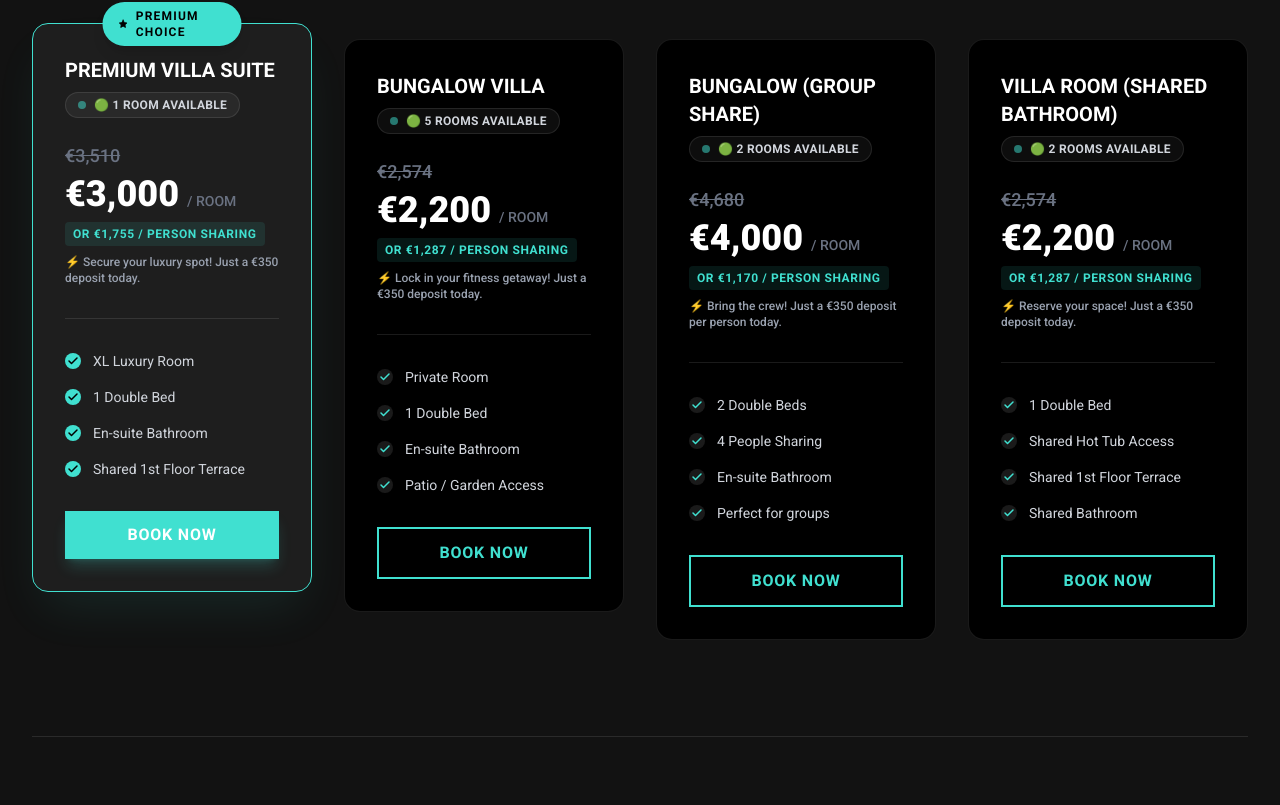
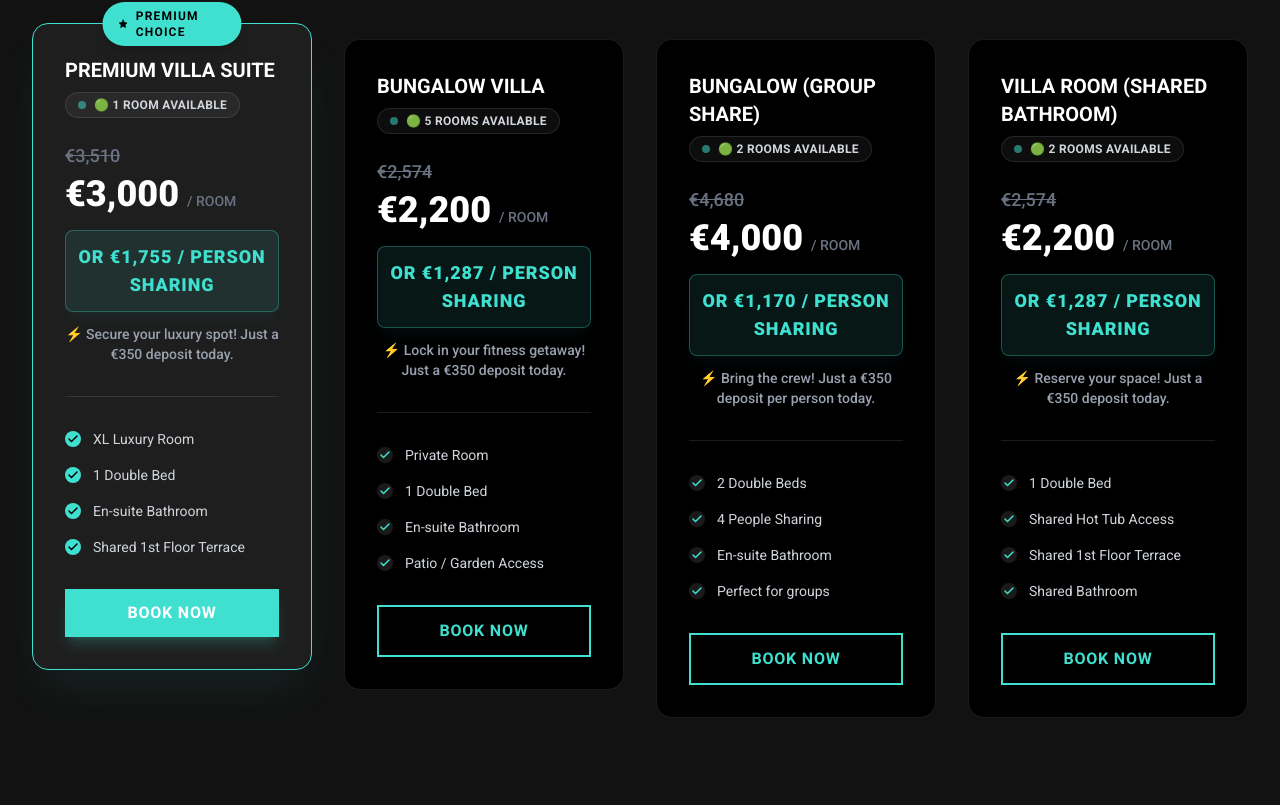
Before and after one commit to spiderfranlee/The-Reset-Guys, a React (Vite) app: page / in a window 1280 px wide. Shown: the part 10361-11166 px from the top of the page. Built offline with nearby package versions, Linux system fonts and the light colour scheme.

Commit message:
feat: Enhance pricing display and SEO meta tags
Updates the pricing section with improved layout and styling for better readability and visual appeal. Also, adds comprehensive SEO and social media meta tags to the landing page for improved discoverability and sharing.

```diff
--- a/components/Pricing.tsx
+++ b/components/Pricing.tsx
@@ -177,17 +177,19 @@ const Pricing: React.FC = () => {
                 </div>
 
                 <div className="mb-8 pb-8 border-b border-white/10">
-                   <div className="flex flex-col items-start">
+                   <div className="flex flex-col items-start w-full">
                       <span className="text-gray-500 text-lg line-through font-medium mb-1">{option.originalPrice}</span>
-                      <div className="flex items-baseline">
+                      <div className="flex items-baseline mb-1">
                         <span className="text-4xl font-black text-white">{option.price}</span>
                         <span className="text-gray-500 ml-2 text-sm font-medium uppercase">{option.per}</span>
                       </div>
-                      <span className="text-primary text-xs font-bold uppercase tracking-wider mt-2 bg-primary/10 px-2 py-1 rounded">
-                        {option.saveText}
-                      </span>
+                      <div className="mt-3 w-full bg-primary/10 border border-primary/30 rounded-lg p-3 text-center shadow-lg shadow-primary/5 transform transition-all hover:scale-[1.02] hover:bg-primary/20">
+                        <span className="text-primary text-base md:text-lg font-black uppercase tracking-wider">
+                          {option.saveText}
+                        </span>
+                      </div>
                       {option.deposit && (
-                        <span className="text-gray-400 text-xs font-medium mt-2">
+                        <span className="text-gray-400 text-sm font-medium mt-3 text-center w-full">
                           {option.deposit}
                         </span>
                       )}
```
Also changed, not shown: index.html (+12 -2 lines).
